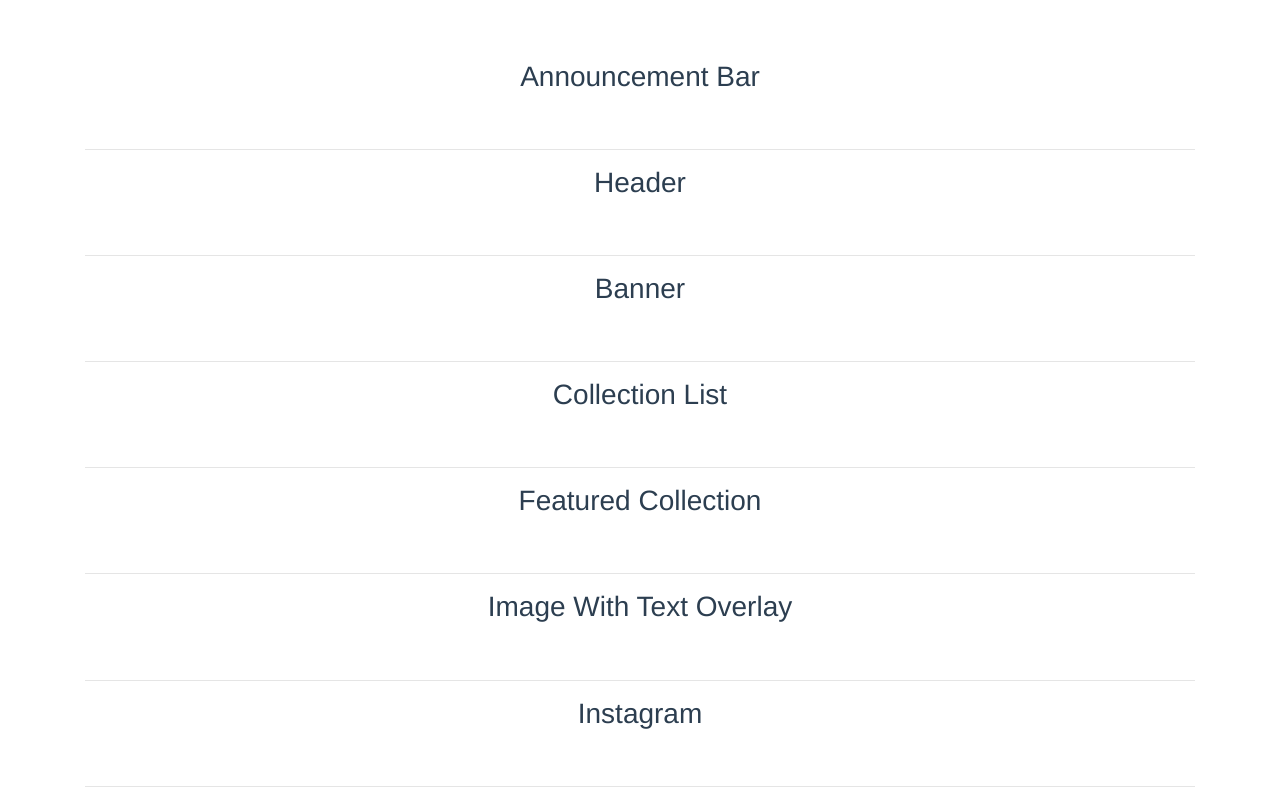
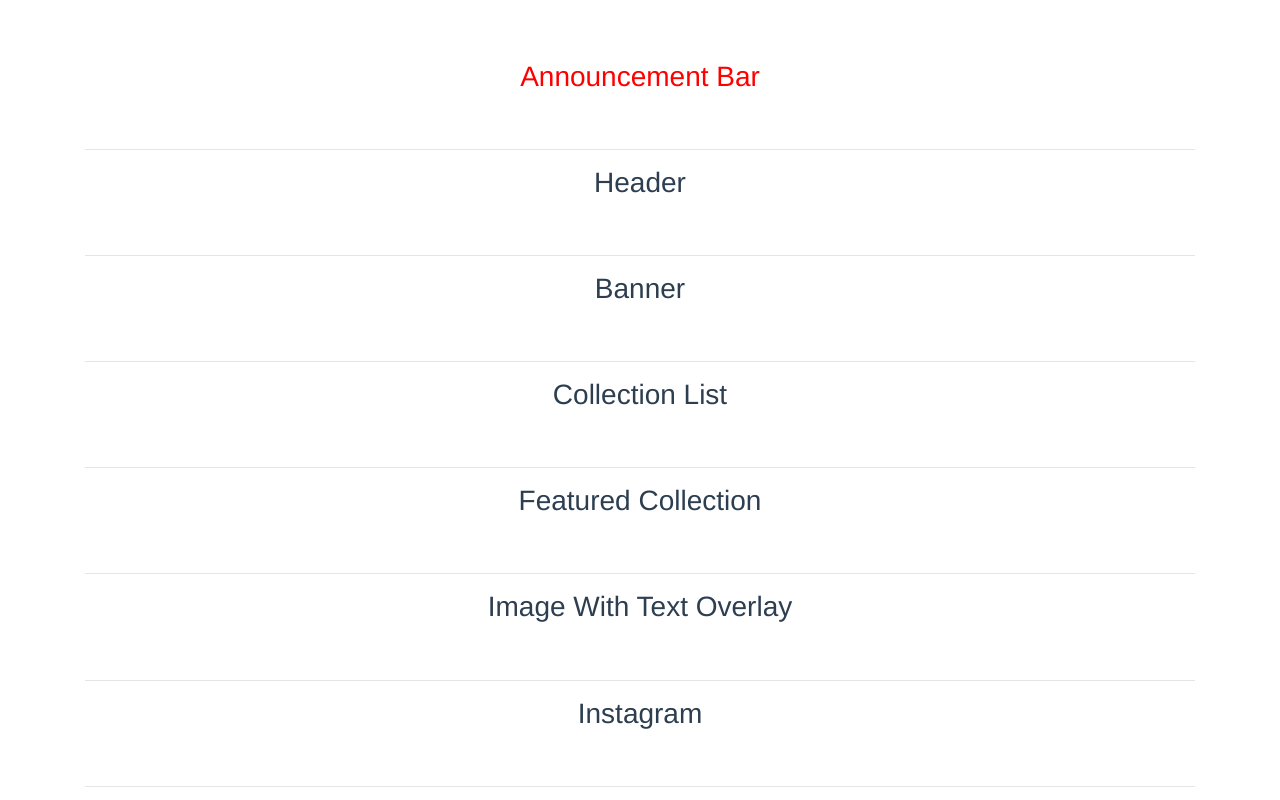
Before and after one commit to MichaelFKogan/dyode-website-mockup, a Vue app: page / in a window 1280 px wide. Shown: the top 800 px of the page. Built offline with nearby package versions, Linux system fonts and the light colour scheme.

Commit message:
added npm sass and custom.scss file

```diff
--- a/package.json
+++ b/package.json
@@ -12,8 +12,10 @@
   "dependencies": {
     "axios": "^0.20.0",
     "core-js": "^3.6.5",
-    "vue": "^2.6.11",
-    "express": "^4.17.1"
+    "express": "^4.17.1",
+    "sass": "^1.26.10",
+    "sass-loader": "^9.0.3",
+    "vue": "^2.6.11"
   },
   "devDependencies": {
     "@vue/cli-plugin-babel": "~4.5.0",
--- a/src/App.vue
+++ b/src/App.vue
@@ -14,6 +14,8 @@
 </template>
 
 <script>
+import '@/assets/css/custom.scss'
+
 import AnnouncementBar from './components/Announcement-bar.vue'
 import Header from './components/Header.vue'
 import Banner from './components/Banner.vue'
--- /dev/null
+++ b/src/assets/css/custom.scss
@@ -0,0 +1 @@
+#announcement{color:red;}
--- a/src/components/Announcement-bar.vue
+++ b/src/components/Announcement-bar.vue
@@ -1,6 +1,6 @@
 <template>
 <div class="container">
-    <h3> Announcement Bar</h3>
+    <h3 id="announcement"> Announcement Bar</h3>
 <hr>
   </div>
 
--- a/src/main.js
+++ b/src/main.js
@@ -1,5 +1,6 @@
 import Vue from 'vue'
 import App from './App.vue'
+
 
 Vue.config.productionTip = false
 
```
Also changed, not shown: 2 other files (tests, documents, lock files or other folders).
